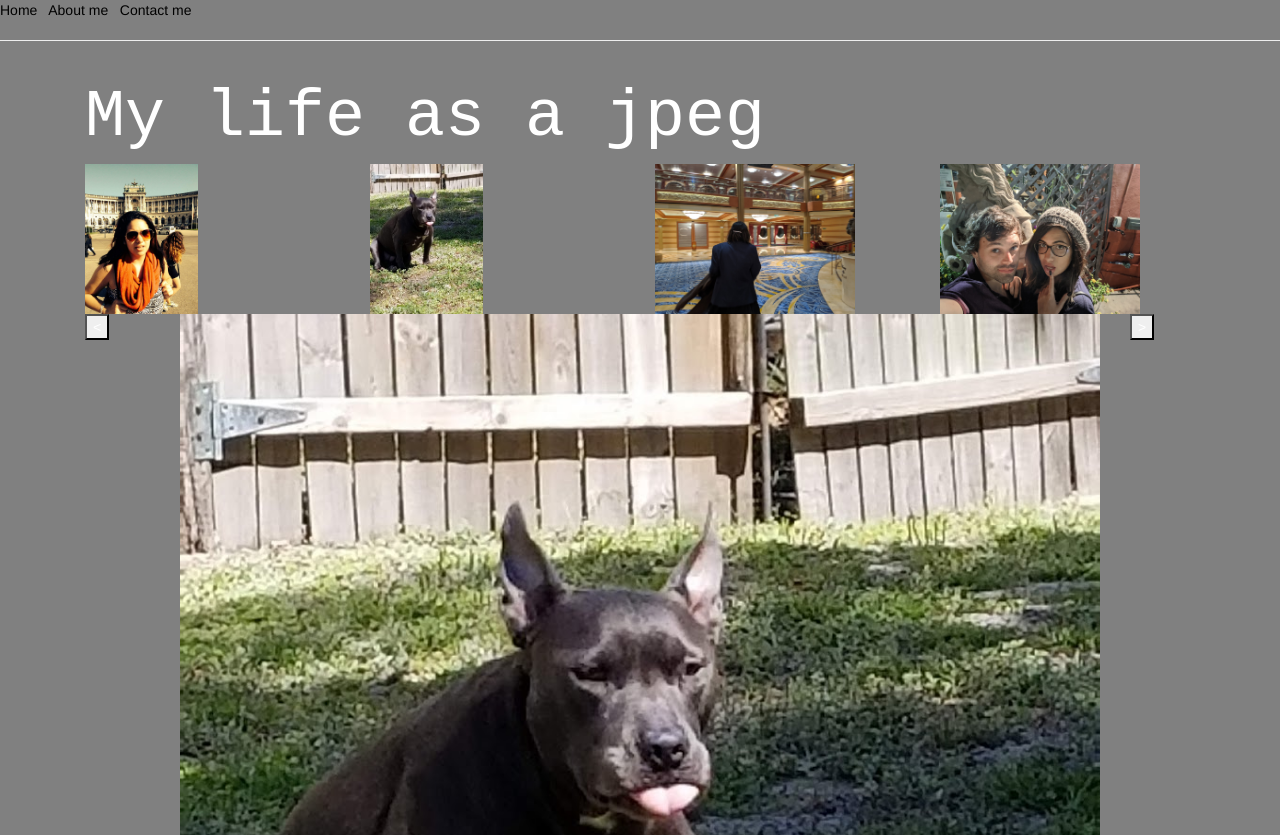
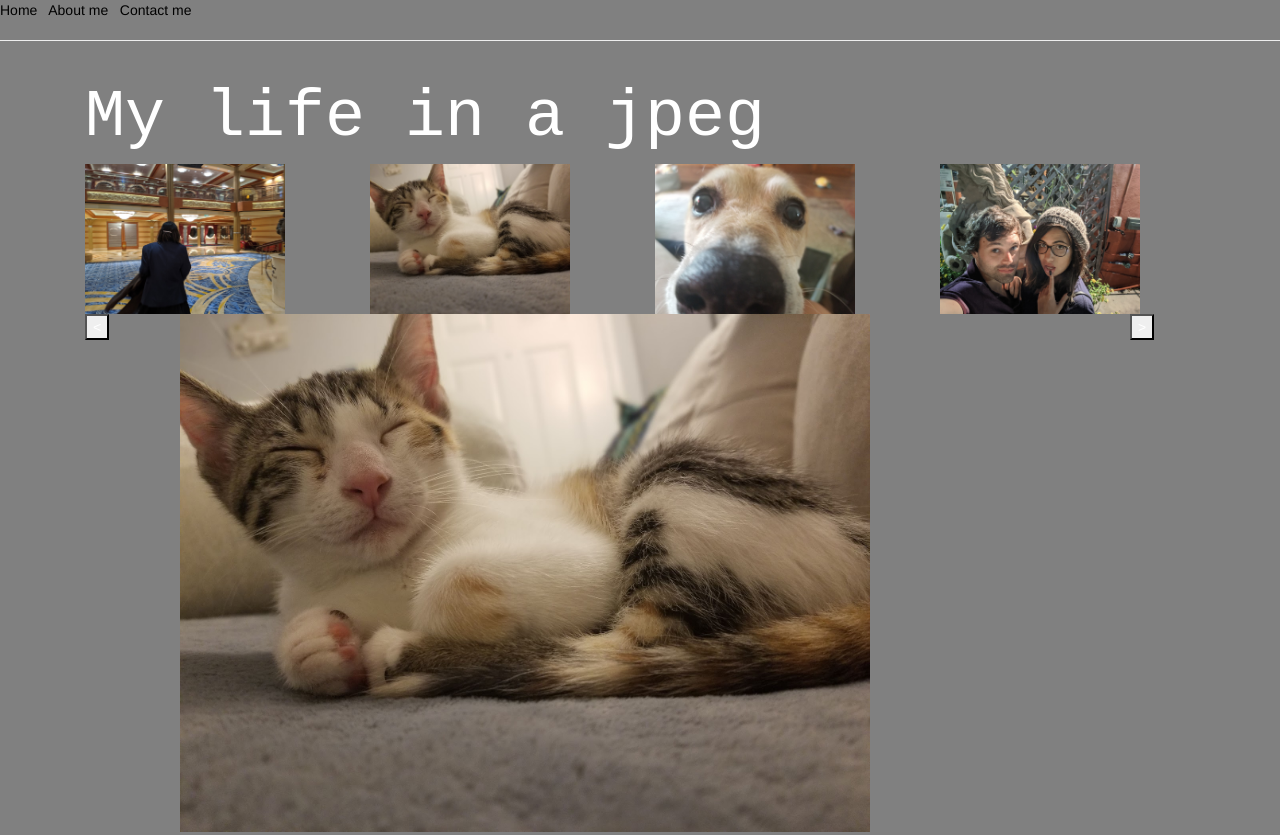
Before and after one commit to ashattack/Coursera-Responsive-Web-Basics, a plain HTML site: page aboutme.html in a window 1280 px wide. Shown: the top 835 px of the page. Drawn offline with nearby package versions, Linux system fonts and the light colour scheme.

Commit message:
changed pictures for sizing

```diff
--- a/aboutme.html
+++ b/aboutme.html
@@ -40,20 +40,20 @@ Contact me
 <hr></hr>
 
 <div class="container">
-	<h1>My life as a jpeg</h1>
+	<h1>My life in a jpeg</h1>
 
 
 
 <div class="row">
 	<div class="col-md-3">
 		<img id="image1"
-		 class="crop-img" src="2hot4austria.png" alt="Me sweating my buns off in Austria"/>
+		 class="crop-img" src="businessAsh.png" alt="Me looking all professional from the back"/>
 	</div>
 	<div class="col-md-3">
-		<img id="image2" class="crop-img" src="blep.png" alt="my dog (a pitbull) sticking her tounge out"/>
+		<img id="image2" class="crop-img" src="catto.png" alt="Japanese cat"/>
 	</div>
 	<div class="col-md-3">
-		<img id="image3" class="crop-img" src="businessAsh.png" alt="Me looking all professional from the back"/>
+		<img id="image3" class="crop-img" src="boop.png" alt="Doggon nose!"/>
 	</div>
 	<div class="col-md-3">
 		<img id="image4" class="crop-img" src="tamales.png" alt="Spanish food on a plate"/>
@@ -65,7 +65,7 @@ Contact me
 		<button id="backward">&lt;</button>
 	</div>
 	<div class="col-md-10">
-		<img id="bigImage" class="large-img" src="2hot4austria.png" alt="Me sweating my buns off in Austria"/>
+		<img id="bigImage" class="large-img" src="businessAsh.png" alt="Me looking all professional from the back"/>
 	</div>
 	<div class="col-md-1">
 		<button id="forward">&gt;</button>
@@ -104,6 +104,7 @@ Contact me
 		// when you click on the backwards
 		// button select the next image
 		$("#forward").click(function (){
+
 			// go forward one in the counter
 			counter = counter + 1;
 			// if we are above 4 (the last
--- a/style.css
+++ b/style.css
@@ -4,7 +4,8 @@
   }
 
   .large-img{
-    max-width:100%;
+    max-width:75%;
+    min-height: 25%;
   }
 
   .carousel-img{
```
Also changed, not shown: 2hot4austria.png (deleted), blep.png (deleted), boop.png (added), catto.png (added).
